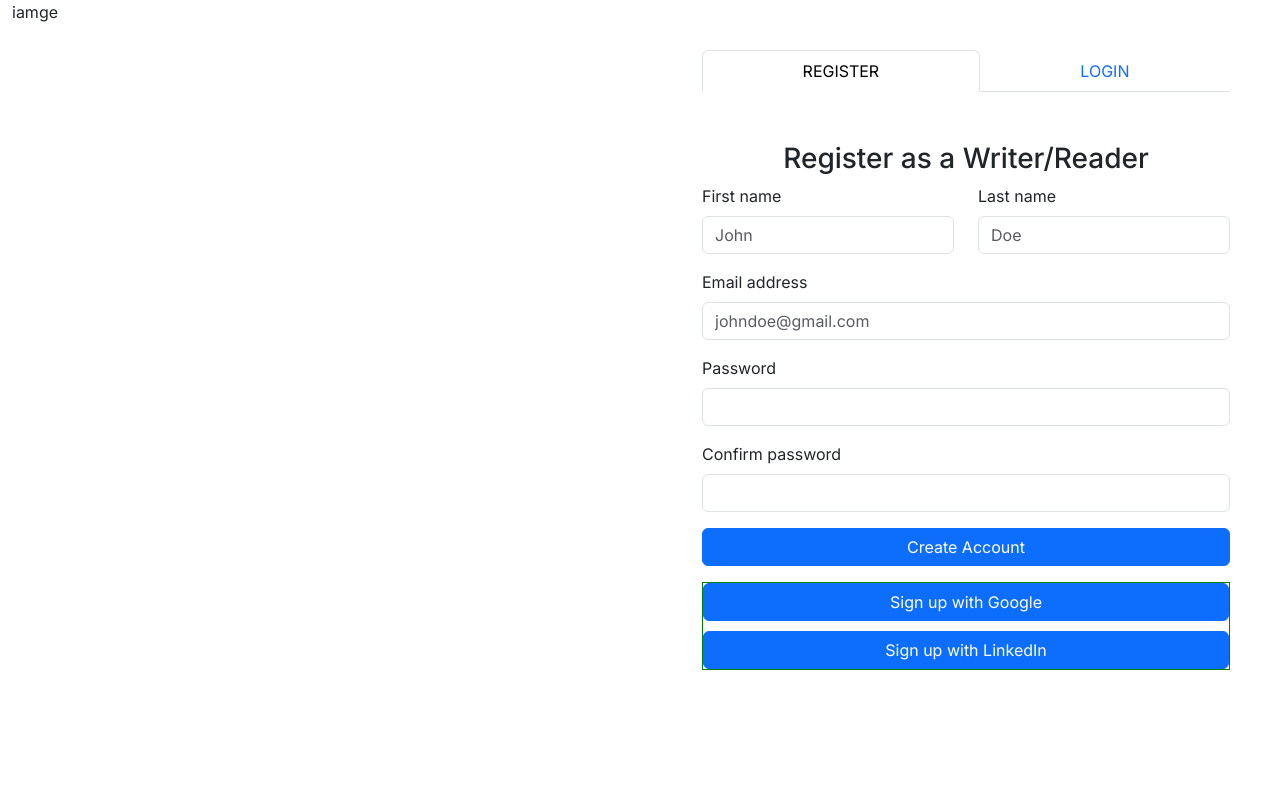
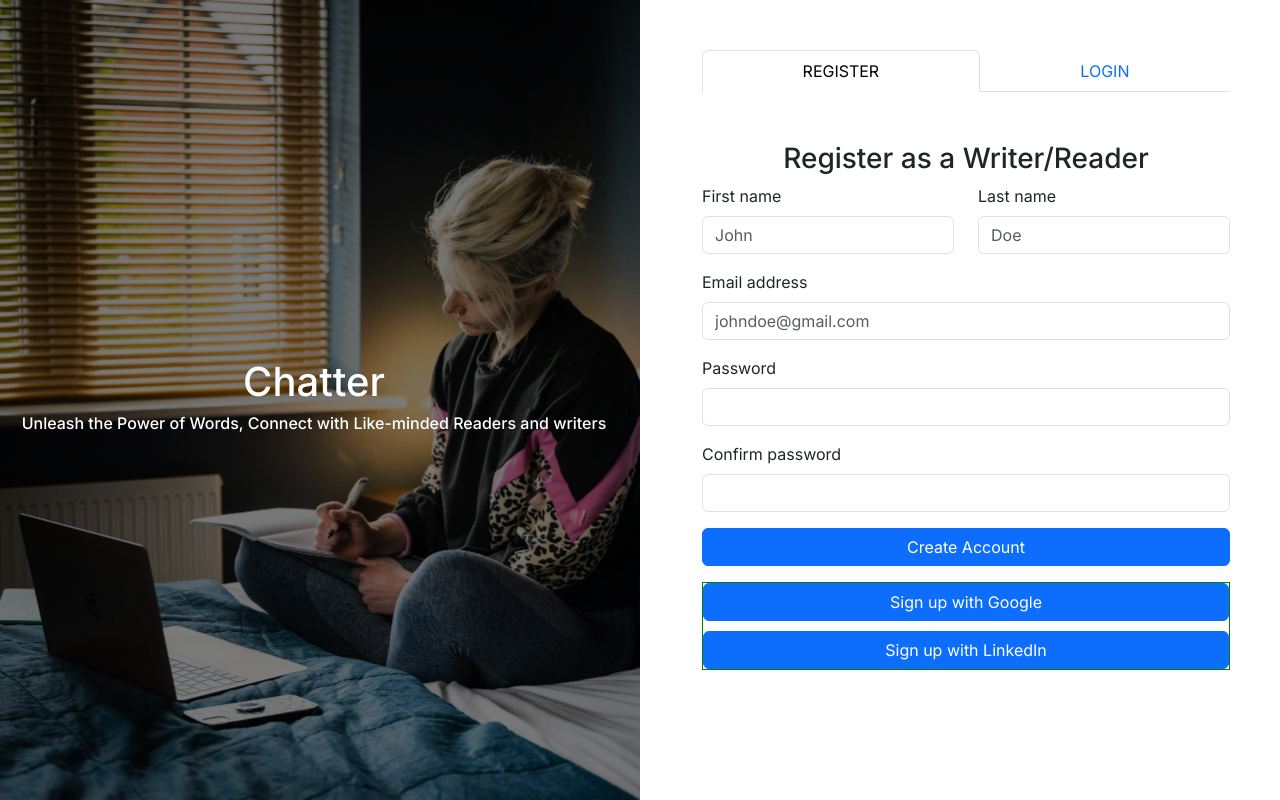
Before and after one commit to DanielRomeo/EconJournalEntry, a Next.js app in the folder frontend/: page /signin in a window 1280 px wide. Built offline with nearby package versions, Linux system fonts and the light colour scheme.

Commit message:
Somewhat done with signup page, just a few adjustments to make.

```diff
--- a/frontend/src/app/_styles/SigninPage/ImageComponent.module.scss
+++ b/frontend/src/app/_styles/SigninPage/ImageComponent.module.scss
@@ -0,0 +1,17 @@
+.mainCol{
+    // background-color: green;
+    // background-image: url("../../../../public/signinimageLarge.jpg");
+    background-size: cover; /* Fills the container */
+    background-position: center; /* Centers the image */
+    display: flex; /* Enable flexbox for positioning text */
+    flex-direction: column; /* Stack content vertically */
+    justify-content: center; /* Align content vertically in the center */
+    align-items: center; /* Align content horizontally in the center */
+    color: white; /* Set text color */
+    text-align: center; /* Center text alignment */
+    position: relative; /* Important for positioning text on top of the image */
+
+    // add the image and a background blacked out color:
+    background-image: linear-gradient(rgba(0, 0, 0, 0.527),rgba(0, 0, 0, 0.5)) ,
+     url(../../../../public/signinimageLarge.jpg);
+}
--- a/frontend/src/app/signin/_imageComponent.tsx
+++ b/frontend/src/app/signin/_imageComponent.tsx
@@ -1,13 +1,25 @@
-
+import Image from 'next/image'
 import { Container, Col, Row, Tab, Nav, Tabs } from "react-bootstrap";
 import Styles from "../_styles/SigninPage/ImageComponent.module.scss"
 
 const ImageComponent = ()=>{
     return (
-        <Col lg="6" md="6" sm="12">
-            <Container className={`${Styles.container}`}>
-                iamge
-            </Container>
+        <Col className={`${Styles.mainCol}`} lg="6" md="6" sm="12">
+            {/* <Image
+                src="/signinpage.jpg"
+                width={500}
+                height={500}
+                alt="Picture of the author"
+                /> */}
+                <Row>
+                <h1>Chatter</h1>
+                </Row>
+
+                <Row>
+                <h6>Unleash the Power of Words, Connect with Like-minded Readers and writers</h6>
+                </Row>
+
+
 
         </Col>
     )
```
Also changed, not shown: frontend/src/app/signin/_signupComponent.tsx (+0 -9 lines), frontend/public/signinimageLarge.jpg (added).
